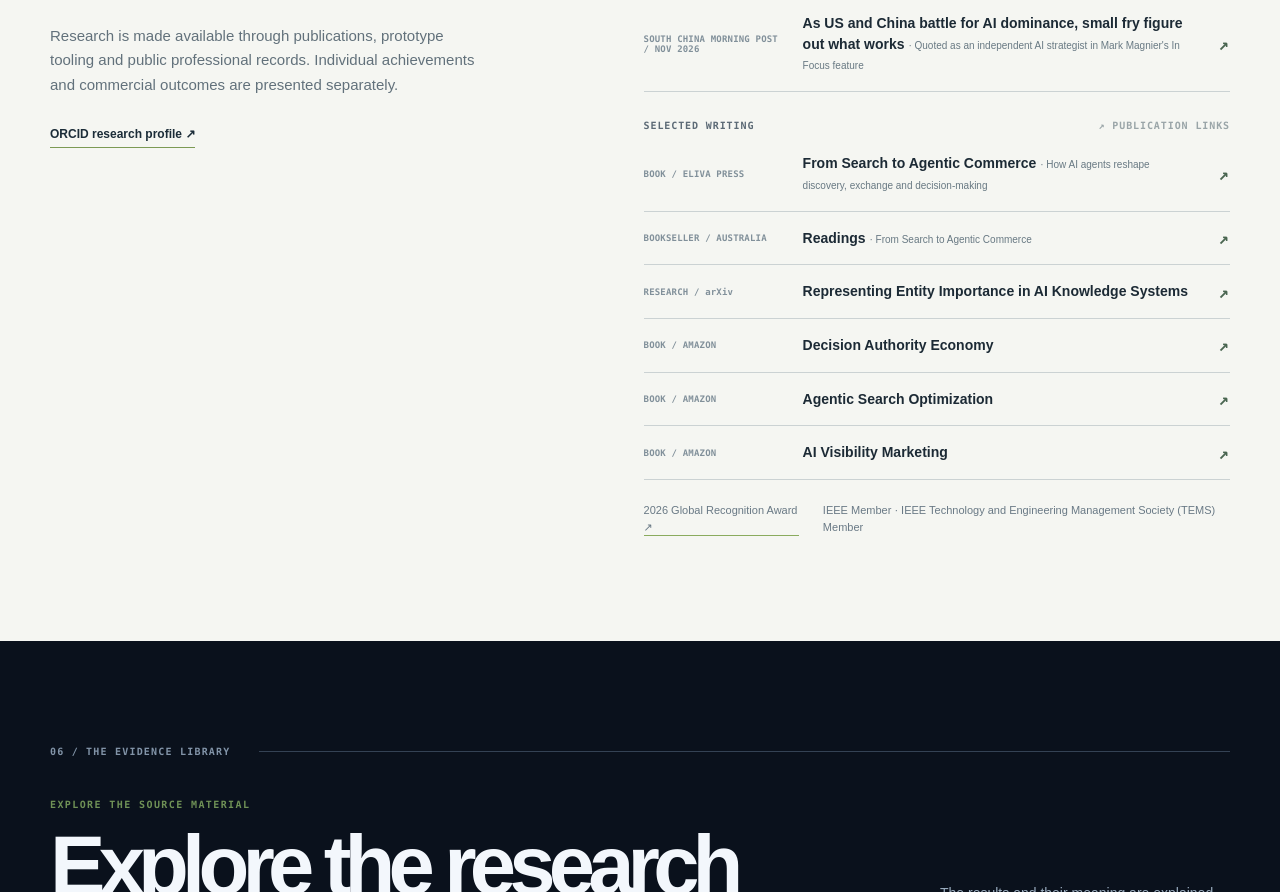
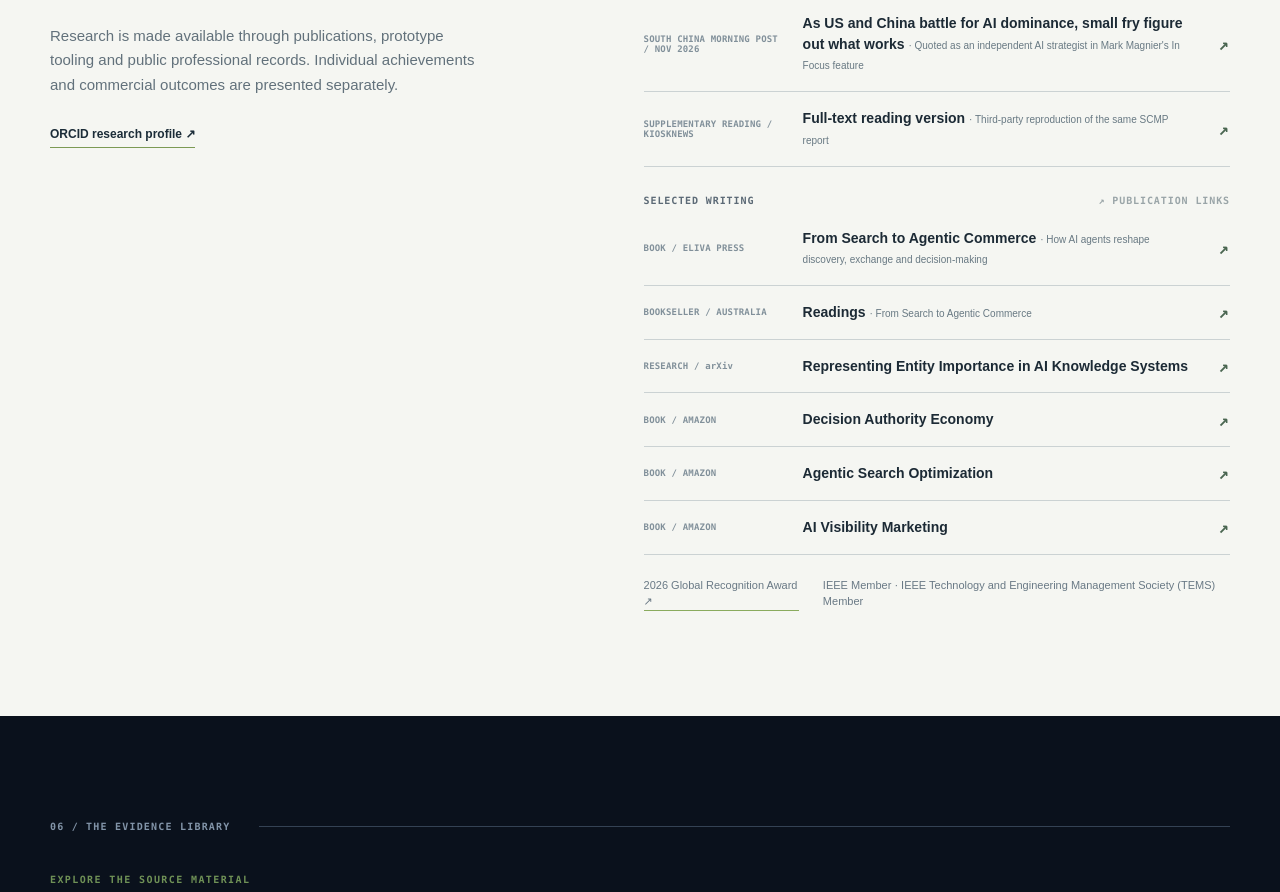
Before and after one commit to ShenXuAkaEkstasis/shen-xu-thought-leadership, a plain HTML site: page index.html in a window 1280 px wide. Shown: the part 6202-7094 px from the top of the page. Drawn offline with Linux system fonts and the light colour scheme.

Commit message:
Add supplementary full-text reading link to SCMP media coverage

```diff
--- a/index.html
+++ b/index.html
@@ -142,6 +142,7 @@
     <a class="featured-recognition" href="https://globeeawards.com/2026-winners-artificial-intelligence-awards/" target="_blank" rel="noopener noreferrer"><span>SELECTED RECOGNITION · 2026</span><strong>Bronze Globee®<small>AI Thought Leadership of the Year</small></strong><span class="external-indicator">OFFICIAL WINNERS LIST ↗</span></a>
     <div class="publication-head">INDEPENDENT MEDIA COVERAGE <span>↗ ORIGINAL REPORT</span></div>
     <a class="publication" href="https://www.scmp.com/news/us/economy-trade-business/article/3375810/us-and-china-battle-ai-dominance-small-fry-figure-out-what-works" target="_blank" rel="noopener noreferrer"><span class="publication-type">SOUTH CHINA MORNING POST / NOV 2026</span><span class="publication-title">As US and China battle for AI dominance, small fry figure out what works <small>· Quoted as an independent AI strategist in Mark Magnier's In Focus feature</small></span><span class="external-indicator">↗</span></a>
+    <a class="publication" href="https://kiosknews.app/article/5fbe741959eead43" target="_blank" rel="noopener noreferrer"><span class="publication-type">SUPPLEMENTARY READING / KIOSKNEWS</span><span class="publication-title">Full-text reading version <small>· Third-party reproduction of the same SCMP report</small></span><span class="external-indicator">↗</span></a>
     <div class="publication-head">SELECTED WRITING <span>↗ PUBLICATION LINKS</span></div>
     <a class="publication" href="https://www.elivapress.com/en/book/book-7580878807/" target="_blank" rel="noopener noreferrer"><span class="publication-type">BOOK / ELIVA PRESS</span><span class="publication-title">From Search to Agentic Commerce <small>· How AI agents reshape discovery, exchange and decision-making</small></span><span class="external-indicator">↗</span></a>
     <a class="publication" href="https://www.readings.com.au/product/9789999353236/from-search-to-agentic-commerce--shen-xu--2026--9789999353236" target="_blank" rel="noopener noreferrer"><span class="publication-type">BOOKSELLER / AUSTRALIA</span><span class="publication-title">Readings <small>· From Search to Agentic Commerce</small></span><span class="external-indicator">↗</span></a>
```
